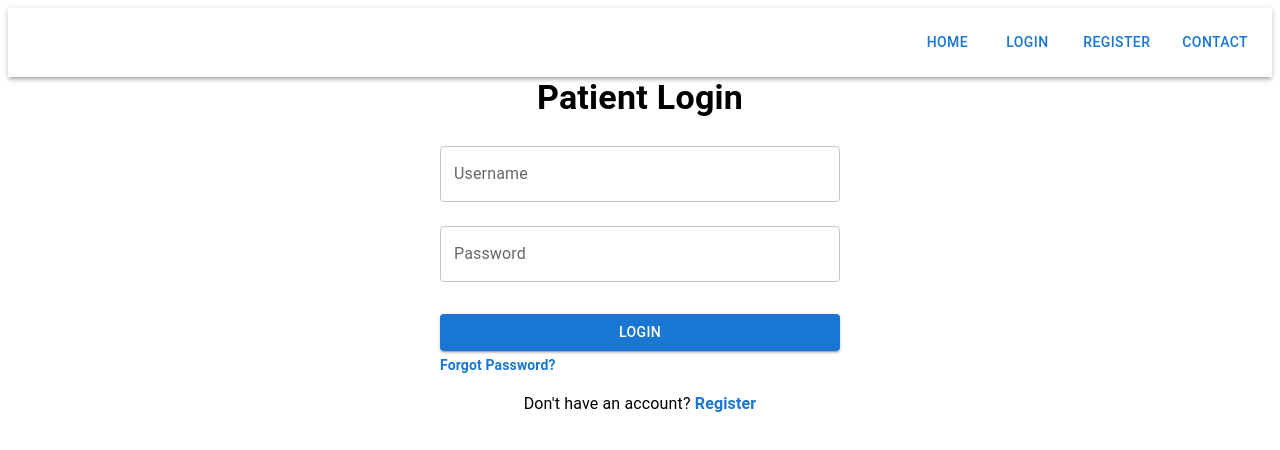
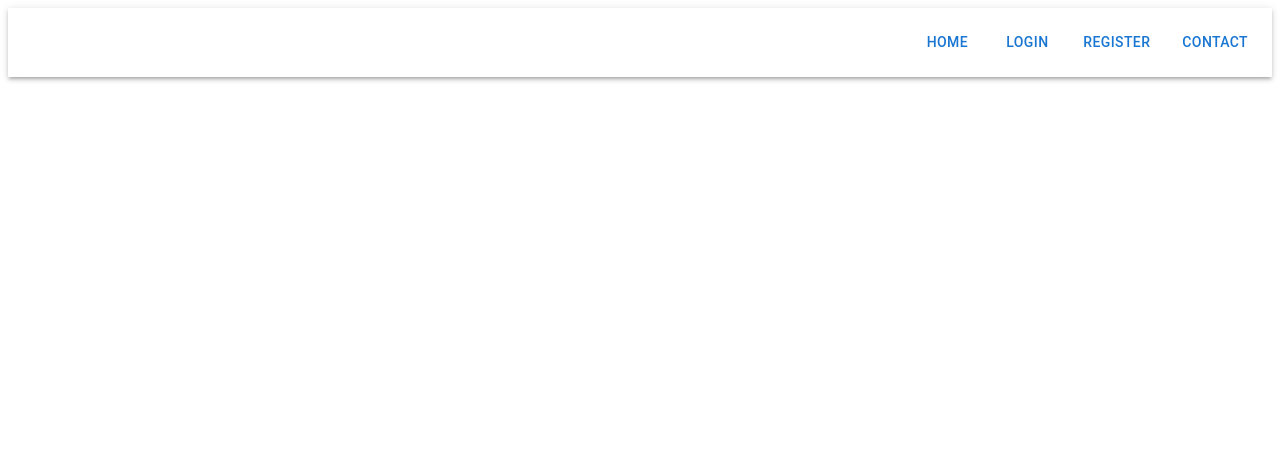
Before and after one commit to Aryaan03/TeleVitality_Connect, a React (Vite) app in the folder frontend/: page /login in a window 1280 px wide. Shown: the top 450 px of the page. Built offline with nearby package versions, Linux system fonts and the light colour scheme.

Commit message:
made register and login pages as popups

```diff
--- a/frontend/package.json
+++ b/frontend/package.json
@@ -13,9 +13,10 @@
     "@emotion/react": "^11.14.0",
     "@emotion/styled": "^11.14.0",
     "@mui/icons-material": "^6.4.3",
-    "@mui/material": "^6.4.2",
+    "@mui/material": "^6.4.3",
     "axios": "^1.7.9",
     "formik": "^2.4.6",
+    "prop-types": "^15.8.1",
     "react": "^18.3.1",
     "react-dom": "^18.3.1",
     "react-router-dom": "^7.1.5",
--- a/frontend/src/App.jsx
+++ b/frontend/src/App.jsx
@@ -1,22 +1,31 @@
-// src/App.jsx
-import { BrowserRouter, Routes, Route, Navigate } from 'react-router-dom';
-import Navigation from './components/Navigation'
+import { BrowserRouter, Routes, Route } from 'react-router-dom';
+import { useState } from 'react';
+import Navigation from './components/Navigation';
 import HomePage from './pages/HomePage';
-import LoginPage from './pages/LoginPage';
-import RegisterPage from './pages/RegisterPage';
 import Dashboard from './pages/Dashboard';
 import Contact from './pages/Contact';
 import ProtectedRoute from './components/ProtectedRoute';
 import ForgotPassword from './pages/ForgotPassword';
+import LoginPage from './pages/LoginPage';
+import RegisterPage from './pages/RegisterPage';
 
 function App() {
+  const [isLoginOpen, setIsLoginOpen] = useState(false);
+  const [isRegisterOpen, setIsRegisterOpen] = useState(false);
+
+  const handleLoginOpen = () => setIsLoginOpen(true);
+  const handleLoginClose = () => setIsLoginOpen(false);
+  const handleRegisterOpen = () => setIsRegisterOpen(true);
+  const handleRegisterClose = () => setIsRegisterOpen(false);
+
   return (
     <BrowserRouter>
-      <Navigation />
+      <Navigation
+        onLoginClick={handleLoginOpen}
+        onRegisterClick={handleRegisterOpen}
+      />
       <Routes>
         <Route path="/" element={<HomePage />} />
-        <Route path="/login" element={<LoginPage />} />
-        <Route path="/register" element={<RegisterPage />} />
         <Route
           path="/dashboard"
           element={
@@ -26,8 +35,14 @@ function App() {
           }
         />
         <Route path="/contact" element={<Contact />} />
-        <Route path="/forgot-password" element={<ForgotPassword/>}/>
+        <Route path="/forgot-password" element={<ForgotPassword />} />
       </Routes>
+
+      {/* Login Modal */}
+      {isLoginOpen && <LoginPage open={isLoginOpen} handleClose={handleLoginClose} />}
+
+      {/* Register Modal */}
+      {isRegisterOpen && <RegisterPage open={isRegisterOpen} handleClose={handleRegisterClose} />}
     </BrowserRouter>
   );
 }
--- a/frontend/src/components/Navigation.jsx
+++ b/frontend/src/components/Navigation.jsx
@@ -1,15 +1,15 @@
 import { Link, Outlet } from 'react-router-dom';
 import { Button, Stack, Paper, Box } from '@mui/material';
 
-export default function Navigation() {
+export default function Navigation({ onLoginClick, onRegisterClick }) {
   return (
     <Box>
       {/* Top Navigation Bar */}
       <Paper elevation={3} sx={{ p: 2, borderRadius: 0 }}>
         <Stack direction="row" spacing={2} justifyContent="flex-end">
           <Button component={Link} to="/">Home</Button>
-          <Button component={Link} to="/login">Login</Button>
-          <Button component={Link} to="/register">Register</Button>
+          <Button onClick={onLoginClick}>Login</Button> {/* Trigger Login Modal */}
+          <Button onClick={onRegisterClick}>Register</Button> {/* Trigger Register Modal */}
           <Button component={Link} to="/contact">Contact</Button>
         </Stack>
       </Paper>
--- a/frontend/src/pages/LoginPage.jsx
+++ b/frontend/src/pages/LoginPage.jsx
@@ -1,16 +1,27 @@
 import { Formik, Form, Field } from 'formik';
 import * as Yup from 'yup';
-import { Button, TextField, Box, Typography, Alert } from '@mui/material';
-import { Link, useNavigate } from 'react-router-dom';
+import { Modal, Button, TextField, Box, Typography, Alert } from '@mui/material';
 import { useState } from 'react';
 import { authService } from '../services/api';
 
-export default function LoginPage() {
-  const navigate = useNavigate();
+export default function LoginPage({ open, handleClose }) {
   const [error, setError] = useState('');
 
   return (
-    <Box sx={{ maxWidth: 400, margin: 'auto' }}>
+    <Modal open={open} onClose={handleClose}>
+      <Box
+        sx={{
+          position: 'absolute',
+          top: '50%',
+          left: '50%',
+          transform: 'translate(-50%, -50%)',
+          width: 400,
+          bgcolor: 'background.paper',
+          boxShadow: 24,
+          p: 4,
+          borderRadius: 2,
+        }}
+      >
         <Typography variant="h4" gutterBottom sx={{ fontWeight: 'bold', textAlign: 'center' }}>
           Patient Login
         </Typography>
@@ -22,16 +33,16 @@ export default function LoginPage() {
         )}
 
         <Formik
-        initialValues={{ username: '', password: '' }} // Change from email to username
+          initialValues={{ username: '', password: '' }}
           validationSchema={Yup.object({
-          username: Yup.string().required('Required'), // Change from email to username
+            username: Yup.string().required('Required'),
             password: Yup.string().required('Required'),
           })}
           onSubmit={async (values, { setSubmitting }) => {
             try {
               const response = await authService.login(values);
               localStorage.setItem('token', response.token);
-            navigate('/dashboard');
+              window.location.reload(); // Refresh the page or navigate to another route
             } catch (err) {
               setError(err.message || 'Login failed. Please try again.');
             } finally {
@@ -43,8 +54,8 @@ export default function LoginPage() {
             <Form>
               <Field
                 as={TextField}
-              name="username" // Change from email to username
-              label="Username" // Change from email to username
+                name="username"
+                label="Username"
                 fullWidth
                 margin="normal"
                 error={touched.username && !!errors.username}
@@ -71,28 +82,17 @@ export default function LoginPage() {
               >
                 {isSubmitting ? 'Logging in...' : 'Login'}
               </Button>
+
               <Typography
-              sx={{color:"#1976d2", fontSize:"14px", fontWeight:'bold', marginTop:'4px', cursor: 'pointer'}}
-              onClick={() => navigate('/forgot-password')}
+                sx={{ color:"#1976d2", fontSize:"14px", fontWeight:'bold', marginTop:'4px', cursor: 'pointer' }}
+                onClick={() => alert('Forgot Password clicked!')}
               >
                 Forgot Password?
-            </Typography>
-            <Typography sx={{ mt: 2, textAlign: 'center' }}>
-              Don't have an account?{' '}
-              <Link
-                to="/register"
-                style={{
-                  textDecoration: 'none',
-                  color: '#1976d2',
-                  fontWeight: 'bold'
-                }}
-              >
-                Register
-              </Link>
               </Typography>
             </Form>
           )}
         </Formik>
       </Box>
+    </Modal>
   );
 }
--- a/frontend/src/pages/RegisterPage.jsx
+++ b/frontend/src/pages/RegisterPage.jsx
@@ -1,16 +1,27 @@
 import { Formik, Form, Field } from 'formik';
 import * as Yup from 'yup';
-import { Button, TextField, Box, Typography, FormControlLabel, Checkbox, Alert } from '@mui/material';
-import { Link, useNavigate } from 'react-router-dom';
+import { Modal, Button, TextField, Box, Typography, FormControlLabel, Checkbox, Alert } from '@mui/material';
 import { useState } from 'react';
 import { authService } from '../services/api';
 
-export default function RegisterPage() {
-  const navigate = useNavigate();
+export default function RegisterPage({ open, handleClose }) {
   const [error, setError] = useState('');
 
   return (
-    <Box sx={{ maxWidth: 400, margin: 'auto' }}>
+    <Modal open={open} onClose={handleClose}>
+      <Box
+        sx={{
+          position: 'absolute',
+          top: '50%',
+          left: '50%',
+          transform: 'translate(-50%, -50%)',
+          width: 400,
+          bgcolor: 'background.paper',
+          boxShadow: 24,
+          p: 4,
+          borderRadius: 2,
+        }}
+      >
         <Typography variant="h4" gutterBottom sx={{ fontWeight: 'bold', textAlign: 'center' }}>
           Patient Registration
         </Typography>
@@ -48,7 +59,7 @@ export default function RegisterPage() {
                 email: values.email,
                 password: values.password
               });
-            navigate('/login');
+              handleClose(); // Close the modal after successful registration
             } catch (err) {
               setError(err.message || 'Registration failed. Please try again.');
             } finally {
@@ -129,23 +140,10 @@ export default function RegisterPage() {
               >
                 {isSubmitting ? 'Registering...' : 'Register'}
               </Button>
-
-            <Typography variant="body2" sx={{ mt: 2, textAlign: 'center' }}>
-              Already have an account?{' '}
-              <Link
-                to="/login"
-                style={{
-                  textDecoration: 'none',
-                  color: '#1976d2',
-                  fontWeight: 'bold'
-                }}
-              >
-                Login
-              </Link>
-            </Typography>
             </Form>
           )}
         </Formik>
       </Box>
+    </Modal>
   );
 }
```
Also changed, not shown: 1 other file (tests, documents, lock files or other folders). Lines whose indentation alone changed are shown as unchanged.
